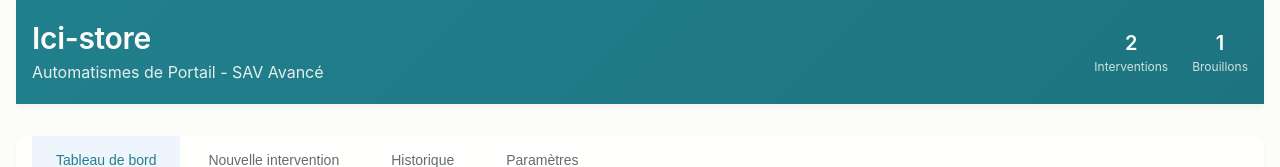
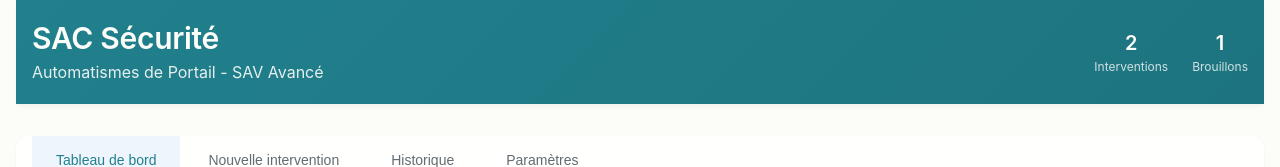
Before and after one commit to JEANPHI5507/Sac, a plain HTML site: page index.html in a window 1280 px wide. Shown: the top 167 px of the page. Drawn offline with nearby package versions, Linux system fonts and the light colour scheme; a web font is replaced by a local one.

Commit message:
Update index.html

```diff
--- a/index.html
+++ b/index.html
@@ -3,7 +3,7 @@
 <head>
     <meta charset="UTF-8">
     <meta name="viewport" content="width=device-width, initial-scale=1.0">
-    <title>SAV Ici-store - Gestion Avancée</title>
+    <title>SAV SAC Sécurité - Gestion Avancée</title>
     <link rel="stylesheet" href="style.css">
     <script src="https://cdnjs.cloudflare.com/ajax/libs/jspdf/2.5.1/jspdf.umd.min.js"></script>
     <script src="https://cdnjs.cloudflare.com/ajax/libs/jspdf-autotable/3.5.31/jspdf.plugin.autotable.min.js"></script>
@@ -14,7 +14,7 @@
         <header class="header">
             <div class="header-content">
                 <div class="company-info">
-                    <h1>Ici-store</h1>
+                    <h1>SAC Sécurité</h1>
                     <p>Automatismes de Portail - SAV Avancé</p>
                 </div>
                 <div class="header-stats">
```
